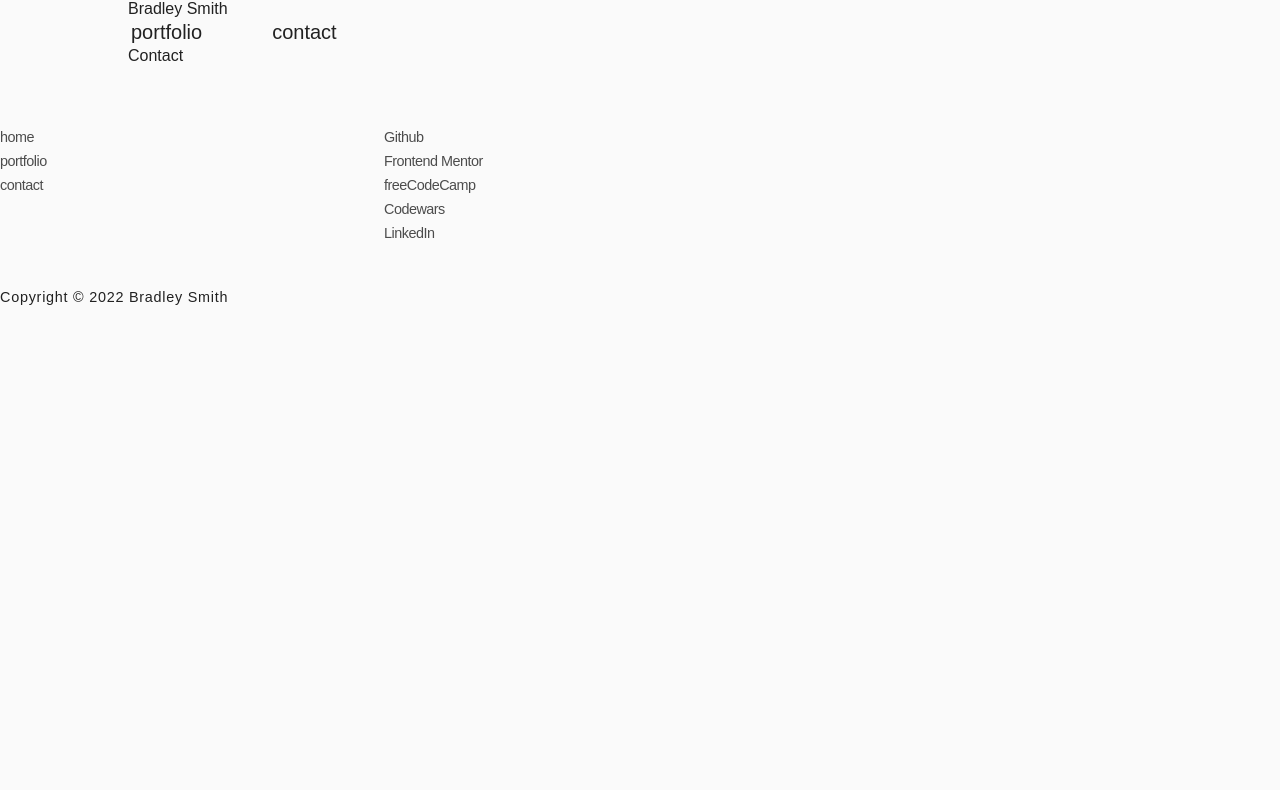
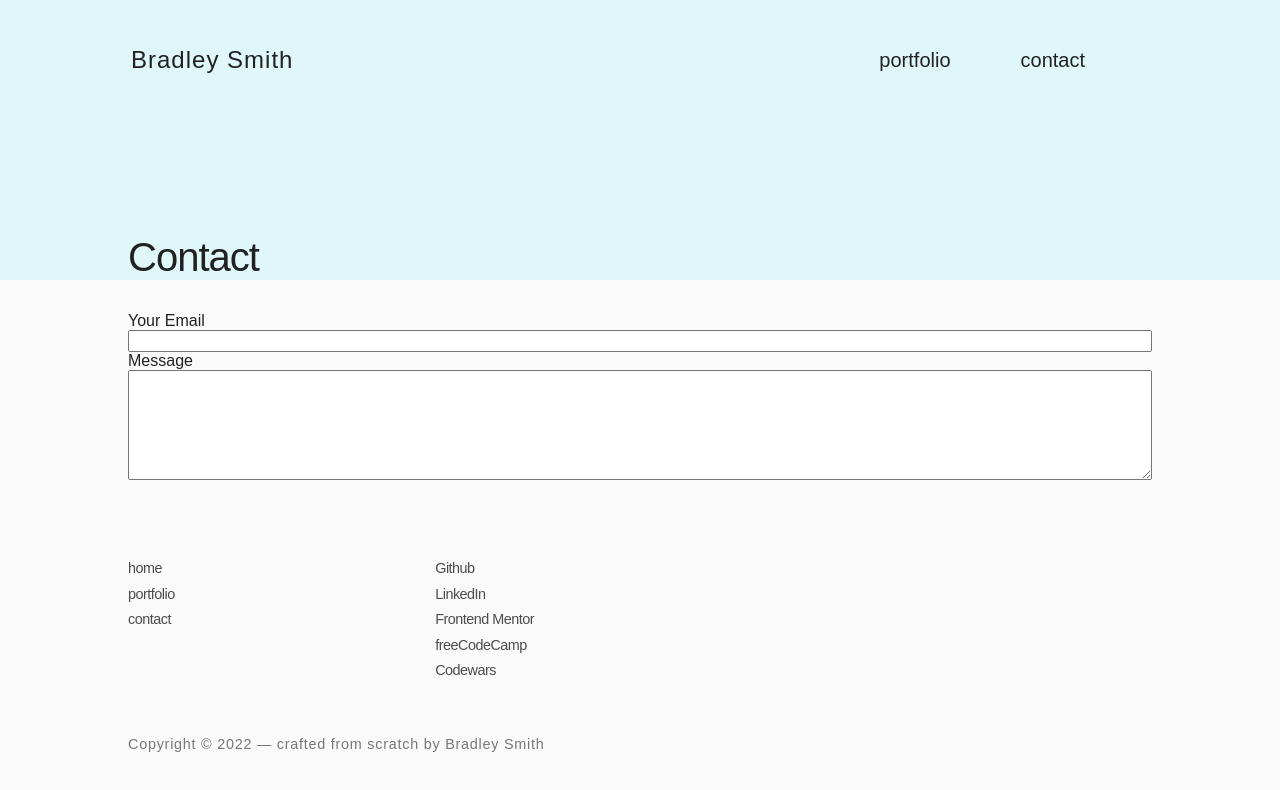
Before and after one commit to bradleyhop/simple-portfolio, a Vue app: page /contact in a window 1280 px wide. Shown: the top 790 px of the page. Built offline with nearby package versions, Linux system fonts and the light colour scheme; a web font is replaced by a local one.

Commit message:
page header component; start contact form

```diff
--- /dev/null
+++ b/src/components/PageHeader.vue
@@ -0,0 +1,87 @@
+<script>
+import { RouterLink } from "vue-router";
+import MenuList from "@/components/MenuList.vue";
+
+export default {
+  name: "PageHeader",
+
+  components: {
+    MenuList,
+    RouterLink,
+  },
+
+  props: {
+    pageTitle: {
+      type: String,
+      default: "",
+    },
+  },
+};
+</script>
+
+<template>
+  <header class="port-header">
+    <nav class="port-nav device-widths">
+      <div class="port-nav-container">
+        <RouterLink to="/" class="home-link clear-link-dec" title="to home">
+          Bradley Smith
+        </RouterLink>
+        <MenuList class="port-nav-list" />
+      </div>
+      <div class="title-container">
+        <h1 class="port-title">{{ pageTitle }}</h1>
+      </div>
+    </nav>
+  </header>
+</template>
+
+<style lang="scss">
+$nav-border-line: 3px solid #fff;
+
+.port-header {
+  min-height: 35vh;
+  background: $lightest-blue;
+  margin-bottom: 2rem;
+
+  .port-nav {
+    .port-nav-container {
+      align-items: center;
+      display: flex;
+      flex-direction: row;
+      justify-content: space-between;
+      min-height: 15vh;
+
+      .home-link {
+        font-size: 1.5rem;
+        border: 3px solid transparent;
+        letter-spacing: 1px;
+
+        &:hover {
+          border-top: $nav-border-line;
+        }
+      }
+
+      .port-nav-list {
+        // override component styling
+        & > li {
+          &:hover {
+            border-top: $nav-border-line;
+          }
+        }
+      }
+    }
+  }
+
+  .title-container {
+    display: flex;
+    min-height: 10rem;
+
+    .port-title {
+      align-self: flex-end;
+      font-size: 2.5rem;
+      font-weight: lighter;
+      letter-spacing: -1px;
+    }
+  }
+}
+</style>
--- a/src/components/SiteFooter.vue
+++ b/src/components/SiteFooter.vue
@@ -18,7 +18,11 @@ export default {
             portfolio
           </RouterLink>
         </li>
-        <li>contact</li>
+        <li>
+          <RouterLink to="/contact" class="clear-link-dec footer-router">
+            contact
+          </RouterLink>
+        </li>
       </ul>
       <ul class="footer-column contact-list">
         <li>
@@ -30,6 +34,17 @@ export default {
             title="my GitHub profile"
           >
             Github
+          </a>
+        </li>
+        <li>
+          <a
+            href="https://www.linkedin.com/in/bradley-smith-328235112/"
+            target="_blank"
+            class="footer-link"
+            rel="noopener noreferrer"
+            title="my LinkedIn profile"
+          >
+            LinkedIn
           </a>
         </li>
         <li>
@@ -66,20 +81,12 @@ export default {
             Codewars
           </a>
         </li>
-        <li>
-          <a
-            href="https://www.linkedin.com/in/bradley-smith-328235112/"
-            target="_blank"
-            class="footer-link"
-            rel="noopener noreferrer"
-            title="my LinkedIn profile"
-          >
-            LinkedIn
-          </a>
-        </li>
       </ul>
     </nav>
-    <p class="footer-copyright">Copyright &copy; 2022 Bradley Smith</p>
+    <p class="footer-copyright">
+      Copyright &copy; 2022 &mdash; crafted from scratch by
+      <span class="my-name">Bradley Smith</span>
+    </p>
   </footer>
 </template>
 
@@ -88,7 +95,7 @@ footer {
   min-height: 15vh;
   align-items: center;
   justify-content: center;
-  padding: 4rem 0 1.5rem 0;
+  padding: 5rem 0 1.5rem 0;
   font-size: 0.9rem;
 }
 
@@ -110,14 +117,16 @@ footer {
   opacity: 0.8;
 
   > li {
-    margin-bottom: 0.5rem;
+    margin-bottom: 0.6rem;
     letter-spacing: -0.5px;
   }
 }
 
 .footer-copyright {
-  margin: 2.5rem 0 2rem 0;
+  margin: 3rem 0 1rem 0;
+  font-size: 0.9rem;
   letter-spacing: 0.75px;
+  opacity: 0.6;
 }
 
 .footer-link {
--- a/src/views/ContactMe.vue
+++ b/src/views/ContactMe.vue
@@ -1,37 +1,43 @@
 <script>
-import { RouterLink } from "vue-router";
-
 // project custom Vue components
-import MenuList from "@/components/MenuList.vue";
+import PageHeader from "@/components/PageHeader.vue";
 import SiteFooter from "@/components/SiteFooter.vue";
 
 export default {
   name: "ContactMe",
 
   components: {
-    RouterLink,
-    MenuList,
+    PageHeader,
     SiteFooter,
+  },
+
+  props: {
+    pageTitle: {
+      type: String,
+      default: "",
+    },
   },
 };
 </script>
 
+<template>
+  <PageHeader pageTitle="Contact" />
 
-<template>
-  <header class="port-header">
-    <nav class="port-nav device-widths">
-      <div class="port-nav-container">
-        <RouterLink to="/" class="home-link clear-link-dec" title="to home">
-          Bradley Smith
-        </RouterLink>
-        <MenuList class="port-nav-list" />
-      </div>
-      <div class="title-container">
-        <h1 class="port-title">Contact</h1>
-      </div>
-    </nav>
-  </header>
+  <main class="device-widths">
+    <form class="contact-form" method="post" accept-charset="UTF-8">
+      <label for="from-email">Your Email</label>
+      <input id="from-email" type="email" name="fromEmail" />
+      <label for="message">Message</label>
+      <textarea rows="6" id="message" name="message" />
+    </form>
+  </main>
 
-  <SiteFooter class="device-width" />
+  <SiteFooter class="device-widths" />
+</template>
 
-</template>
+<style lang="scss">
+.contact-form {
+  display: flex;
+  flex-direction: column;
+}
+</style>
--- a/src/views/HomeView.vue
+++ b/src/views/HomeView.vue
@@ -29,7 +29,9 @@ export default {
           />
           <figcaption class="caption-me">Web Developer</figcaption>
         </figure>
-        <p class="tagline">I am a web and software developer from Maine.</p>
+        <p class="tagline">
+          I am a web and software developer living in Maine.
+        </p>
       </article>
     </div>
   </main>
@@ -51,7 +53,6 @@ $shift-left: 20vw;
   background-color: $lightest-blue;
   margin-left: $shift-left;
   min-height: 110vh;
-  overflow: hidden;
 }
 
 .main-info-container {
@@ -88,7 +89,6 @@ $shift-left: 20vw;
     color: $not-black;
     font-size: 1.5rem;
     padding: 1rem 0 5rem 5vw;
-    width: 50rem;
   }
 }
 
--- a/src/views/SitePortfolio.vue
+++ b/src/views/SitePortfolio.vue
@@ -1,8 +1,6 @@
 <script>
-import { RouterLink } from "vue-router";
-
 // project custom Vue components
-import MenuList from "@/components/MenuList.vue";
+import PageHeader from "../components/PageHeader.vue";
 import PortCard from "@/components/PortCard.vue";
 import PortfolioCollapse from "@/components/PortfolioCollapse.vue";
 import SiteFooter from "@/components/SiteFooter.vue";
@@ -18,8 +16,7 @@ export default {
   name: "SitePortfolio",
 
   components: {
-    RouterLink,
-    MenuList,
+    PageHeader,
     PortCard,
     PortfolioCollapse,
     SiteFooter,
@@ -44,19 +41,7 @@ export default {
 </script>
 
 <template>
-  <header class="port-header">
-    <nav class="port-nav device-widths">
-      <div class="port-nav-container">
-        <RouterLink to="/" class="home-link clear-link-dec" title="to home">
-          Bradley Smith
-        </RouterLink>
-        <MenuList class="port-nav-list" />
-      </div>
-      <div class="title-container">
-        <h1 class="port-title">Portfolio</h1>
-      </div>
-    </nav>
-  </header>
+  <PageHeader pageTitle="Portfolio" />
 
   <main>
     <div class="portcard-container device-widths">
```
